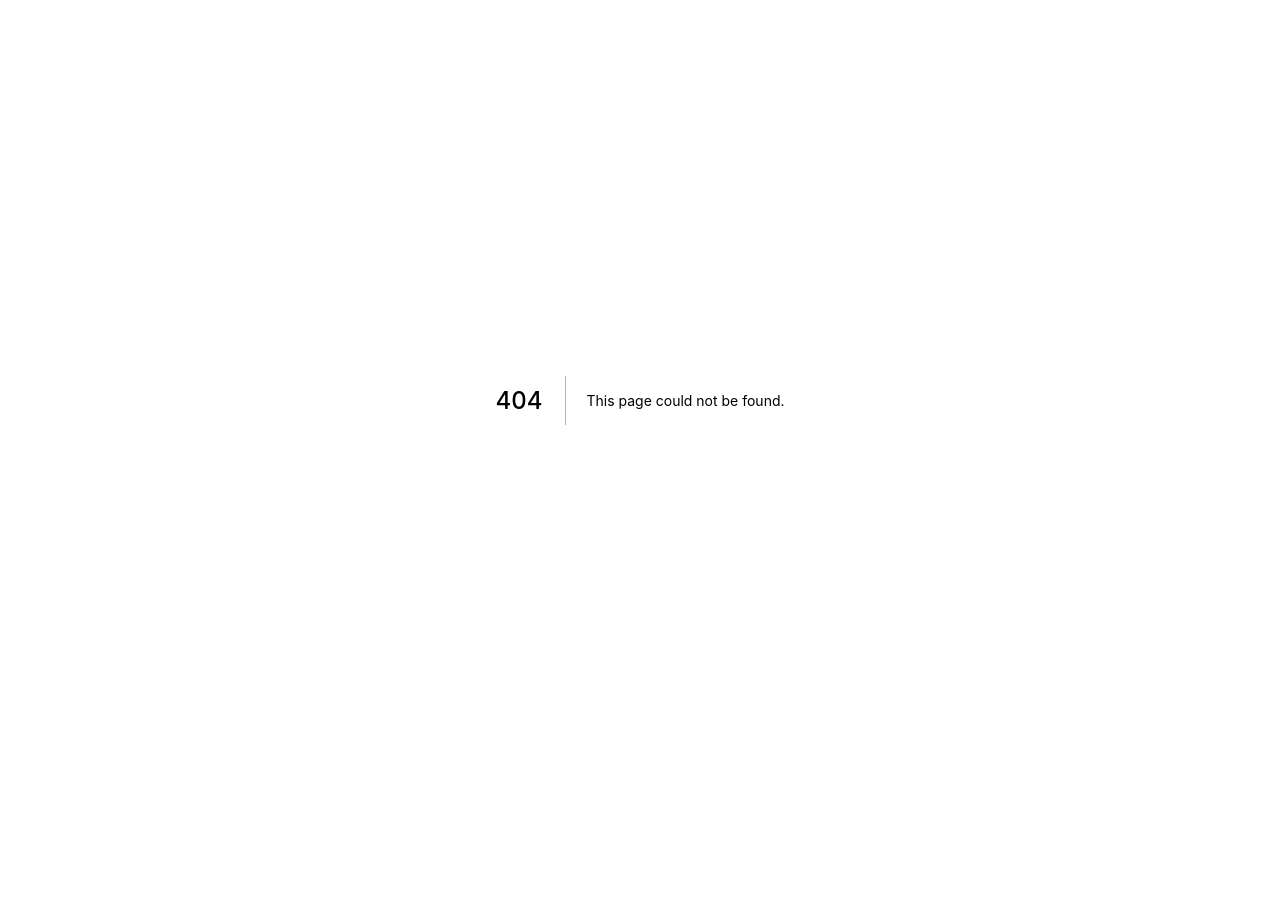
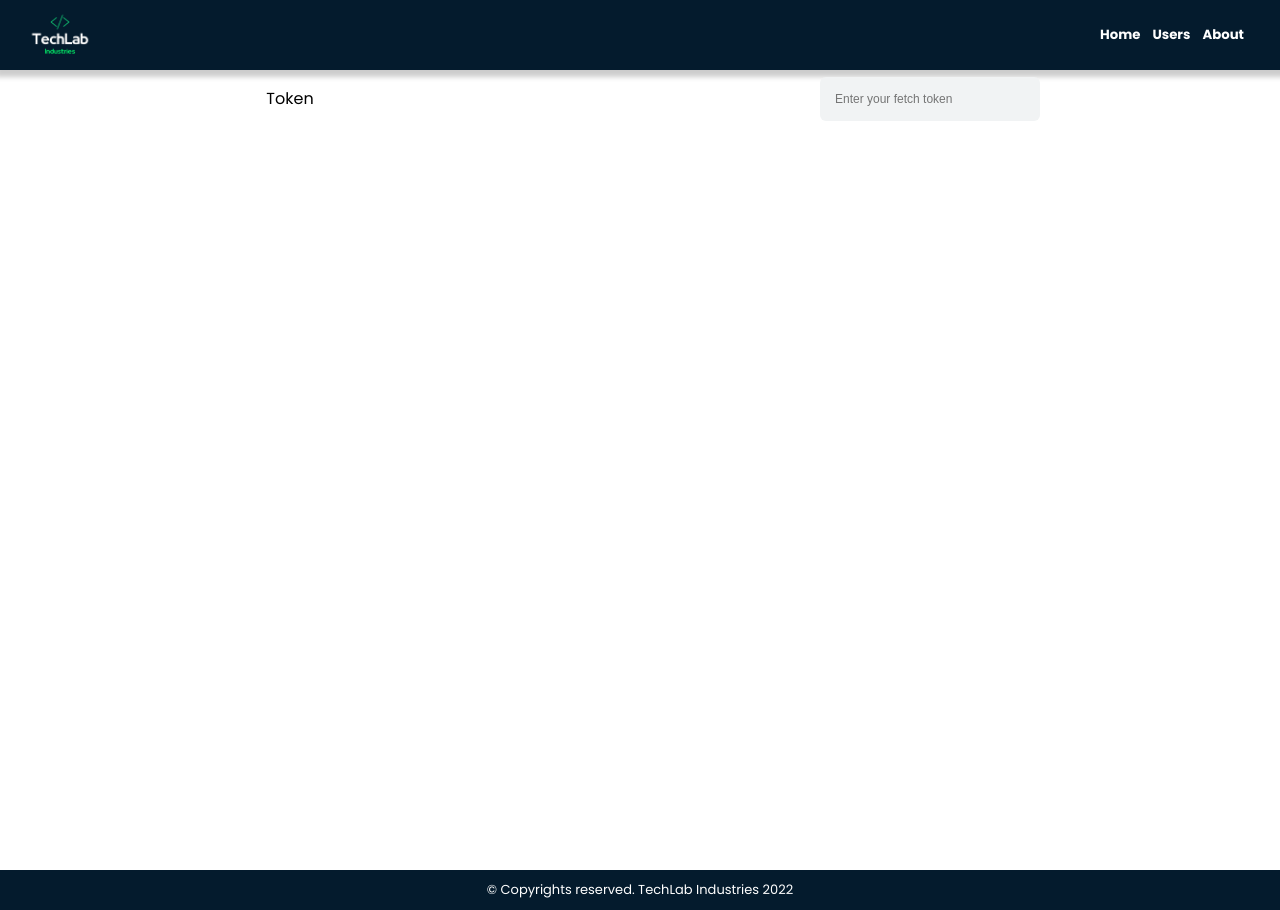
Before and after one commit to Dhannyphantom/learn-programming, a Next.js app: page /users in a window 1280 px wide. Before the commit this address had no page. Before the commit the page ends 800 px from the top, so only its background shows below. Built offline with nearby package versions, Linux system fonts and the light colour scheme.

Commit message:
Create a general Layout component and a New Users page

```diff
--- /dev/null
+++ b/components/Input/Input.js
@@ -0,0 +1,68 @@
+import styles from "./Input.module.css";
+import { FontAwesomeIcon } from "@fortawesome/react-fontawesome";
+
+export default function Input({
+  title,
+  placeholder = "",
+  boxData = [],
+  onBlur,
+  name,
+  onChangeText,
+  type = "text",
+}) {
+
+
+  const onChangeInput = (e) => {
+    onChangeText && onChangeText(e.target.name, e.target.value);
+  };
+
+  return (
+    <div className={styles.wrapper}>
+      <div className={styles.container}>
+        <div>
+          <p className={styles.title}>{title}</p>
+        </div>
+        <div className={styles.inputContainer}>
+          {type === "text" ? (
+            <input
+              type={type}
+              onBlur={onBlur}
+              name={name}
+              onChange={onChangeInput}
+              autoComplete="nocomplete"
+              className={styles.input}
+              placeholder={`Enter your ${placeholder}`}
+            />
+          ) : (
+            <div className={styles.checkboxContainer}>
+              {boxData.map((obj) => {
+                const isChecked = values[name] === obj.value;
+                return (
+                  <div key={obj.id} className={styles.radioLabel}>
+                    <input
+                      type={type}
+                      value={obj.value}
+                      onChange={onChangeInput}
+                      name={name}
+                      checked={isChecked}
+                      id={obj.value}
+                      className={styles.radio}
+                      placeholder={`Enter your ${placeholder}`}
+                    />
+                    <FontAwesomeIcon
+                      className={`${styles.radioIcon} ${
+                        isChecked ? styles.radioIconActive : ""
+                      } `}
+                      icon={obj.icon ?? ["fab", "face-angry"]}
+                    />
+                    <label htmlFor={obj.value}> {obj.value} </label>
+                  </div>
+                );
+              })}
+            </div>
+          )}
+        </div>
+      </div>
+    </div>
+  );
+}
--- /dev/null
+++ b/components/Input/Input.module.css
@@ -0,0 +1,77 @@
+.container {
+    display: flex;
+    flex-direction: row;
+    margin-bottom: 6px;
+    align-items: center;
+    width: 100%;
+    justify-content: space-around;
+  }
+
+  .container > p {
+    font-weight: 600;
+    font-size: 0.9rem;
+  }
+
+  .checkboxContainer {
+    display: flex;
+    flex-direction: row;
+    width: 220px;
+    border: 1px solid #e8eaed;
+    padding: 10px;
+    border-radius: 6px;
+    justify-content: space-around;
+    align-items: center;
+  }
+
+  .error {
+    color: red;
+    text-align: center;
+    font-size: 12px;
+  }
+
+  .input {
+    width: 220px;
+    padding: 15px;
+    background-color: #f1f3f4;
+    border: none;
+    font-size: 12px;
+    border-radius: 6px;
+  }
+
+  .input:focus {
+    outline: 1.5px solid #753a88;
+  }
+
+  .radioLabel {
+    width: 110px;
+  }
+
+  .radioIcon {
+    margin-right: 6px;
+    font-weight: 100;
+    color: #9aa0a6;
+  }
+
+  .radioIconActive {
+    color: #041b2d;
+  }
+
+  .radioLabel > label {
+    cursor: pointer;
+    font-size: 13px;
+  }
+
+  .radio {
+    /* display: none; */
+    opacity: 0;
+  }
+
+  .title {
+    width: 100px;
+    font-weight: 500;
+    text-align: center;
+  }
+
+  .wrapper {
+    width: 100%;
+  }
--- /dev/null
+++ b/components/Layout/Layout.js
@@ -0,0 +1,10 @@
+import Footer from "../Footer/Footer";
+import NavBar from "../NavBar/NavBar";
+
+export default function Layout({children}) {
+    return <>
+    <NavBar />
+    {children}
+    <Footer />
+    </>
+}
--- a/components/NavBar/NavBar.js
+++ b/components/NavBar/NavBar.js
@@ -1,5 +1,6 @@
 import Image from "next/image";
 import styles from "./NavBar.module.css";
+import Link from "next/link"
 
 export default function NavBar() {
   return (
@@ -11,7 +12,16 @@ export default function NavBar() {
         width={120}
         height={120}
       />
+      <div className={styles.linkContainer} >
+      <Link href="/" >
+      <h5>Home</h5>
+      </Link>
+      <Link href="/users" >
+      <h5>Users</h5>
+      </Link>
       <h5>About</h5>
+
+      </div>
     </nav>
   );
 }
--- a/components/NavBar/NavBar.module.css
+++ b/components/NavBar/NavBar.module.css
@@ -14,3 +14,18 @@
 .image {
   border-radius: 30%;
 }
+
+.linkContainer {
+  display: flex;
+  flex-direction: row;
+}
+
+.linkContainer > h5 {
+  cursor: pointer;
+  padding: 6px;
+
+}
+
+.linkContainer > h5:hover {
+  color: aqua;
+}
--- a/pages/_app.js
+++ b/pages/_app.js
@@ -3,14 +3,17 @@ import { config, library } from "@fortawesome/fontawesome-svg-core";
 import { fas } from "@fortawesome/free-solid-svg-icons";
 import { fab } from "@fortawesome/free-brands-svg-icons";
 import { far } from "@fortawesome/free-regular-svg-icons";
+import Layout from "../components/Layout/Layout";
+import "../styles/globals.css";
 
-import "../styles/globals.css";
 
 config.autoAddCss = false;
 library.add(fas, fab, far);
 
 function MyApp({ Component, pageProps }) {
-  return <Component {...pageProps} />;
+  return <Layout>
+  <Component {...pageProps} />
+  </Layout>
 }
 
 export default MyApp;
--- a/pages/index.js
+++ b/pages/index.js
@@ -18,11 +18,9 @@ export default function Home() {
         <link rel="icon" href="/favicon.png" />
       </Head>
 
-      <NavBar />
       <Info />
       <Card />
       <Tech />
-      <Footer />
     </div>
   );
 }
--- /dev/null
+++ b/pages/users.js
@@ -0,0 +1,8 @@
+import Input from "../components/Input/Input";
+import styles from "../styles/Users.module.css"
+
+export default function UsersPage() {
+    return <div className={styles.container} >
+        <Input title="Token" placeholder="fetch token"  />
+    </div>
+}
--- /dev/null
+++ b/styles/Users.module.css
@@ -0,0 +1,3 @@
+.container {
+    min-height: 100vh;
+}
```
